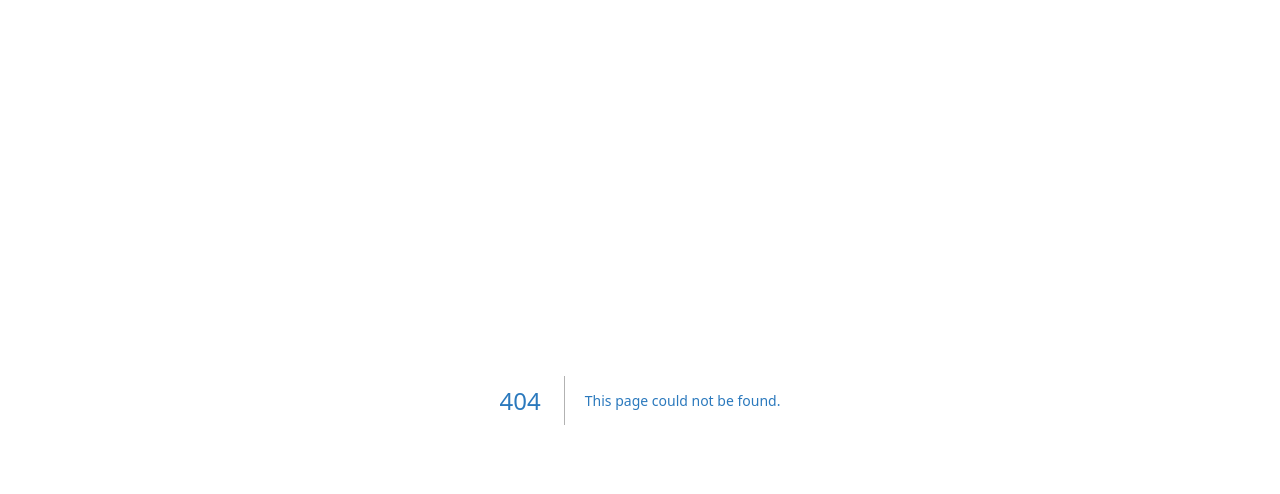
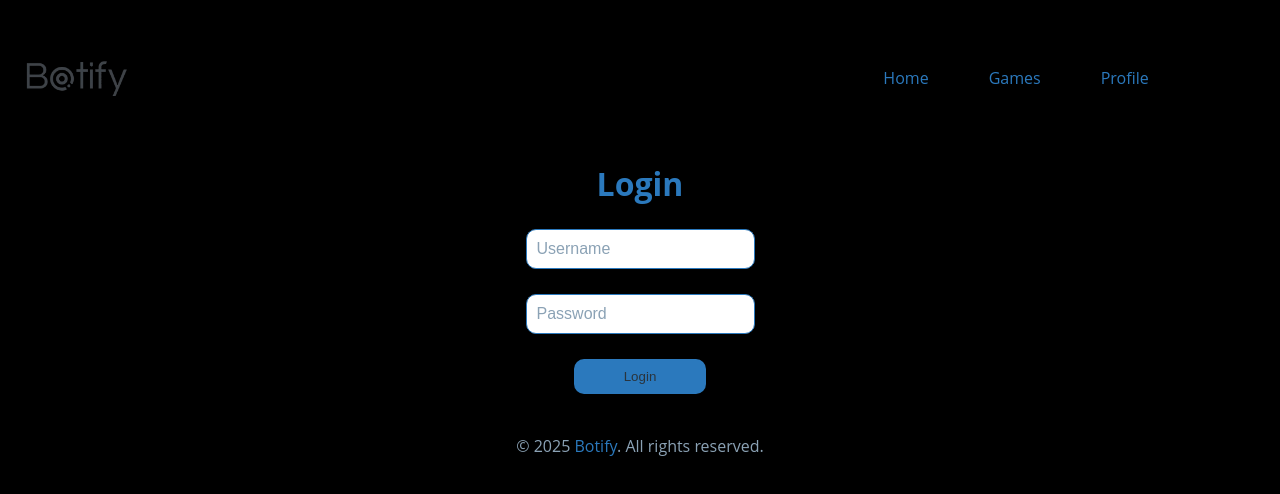
Before and after one commit to jamesql/AIChatRoom, a Next.js app in the folder React/: page /login in a window 1280 px wide. Before the commit this address had no page. Shown: the top 494 px of the page. Built offline with nearby package versions, Linux system fonts and the light colour scheme.

Commit message:
Implement login and registration pages with API integration and styling

```diff
--- /dev/null
+++ b/React/pages/login.tsx
@@ -0,0 +1,49 @@
+import React, { useState } from "react";
+import NavigationBar from "@/components/NavigationBar";
+import classes from "../styles/login.module.css";
+import Footer from "@/components/Footer";
+import ApiClient from "@/util/api";
+
+export default function login() {
+    const [username, setUsername] = useState("");
+    const [password, setPassword] = useState("");
+
+    const handleSubmit = async (e: React.FormEvent) => {
+        e.preventDefault();
+
+        if (username && password) {
+            ApiClient.getInstance()
+            .login(username, password)
+            .then((res) => {
+                if (res.status === 200) {
+                    const { accessToken, refreshToken } = res.data;
+                    localStorage.setItem("accessToken", accessToken);
+                    localStorage.setItem("refreshToken", refreshToken);
+                    window.location.href = "/dashboard";
+                } else {
+                    console.error("Login failed");
+                }
+            }).catch((err) => {
+                console.error(err);
+            });
+        }
+
+    }
+
+    return (
+        <div className={classes.container}>
+            <NavigationBar authButtons={false} />
+                <div className={classes.form_container}>
+                    <h1>Login</h1>
+                    <form onSubmit={handleSubmit}>
+                        <div className={classes.input_group}>
+                        <input type="text" placeholder="Username" onChange={(e) => setUsername(e.target.value)} required />
+                        <input type="password" placeholder="Password" onChange={(e) => setPassword(e.target.value)} required />
+                        <button type="submit">Login</button>
+                        </div>
+                    </form>
+                </div>
+            <Footer />
+        </div>
+    )
+};
--- /dev/null
+++ b/React/styles/login.module.css
@@ -0,0 +1,62 @@
+.container {
+    background: var(--color-full-white);
+    font-family: "Open Sans", sans-serif;
+    color: var(--color-full-white);
+    display: flex;
+    flex-direction: column;
+}
+
+.form_container {
+    display: flex;
+    flex-direction: column;
+    justify-content: center;
+    align-items: center;
+    width: 100%;
+}
+
+.form_container .input_group {
+    display: flex;
+    flex-direction: column;
+    justify-content: center;
+    align-items: center;
+    width: 100%;
+    margin: 0 auto;
+    padding: 0 20px;
+    gap: 25px;
+    margin-bottom: 20px;
+    border-radius: 10px;
+    margin-top: 20px;
+}
+
+.input_group input {
+    width: 100%;
+    padding: 10px;
+    border-radius: 10px;
+    border: 1px solid var(--ucla-blue);
+    font-size: 16px;
+    color: var(--color-dark-gray);
+    transition: all 0.3s ease;
+}
+
+.input_group input:focus {
+    border: 1px solid var(--ucla-blue);
+    outline: none;
+    box-shadow: 0 0 5px var(--ucla-blue);
+    outline: 2px solid var(--color-blue);
+    outline-offset: -2px;
+    background-color: var(--color-light-blue);
+}
+.input_group input::placeholder {
+    color: var(--color-light-gray);
+}
+.input_group input:disabled {
+    background-color: var(--color-light-gray);
+    cursor: not-allowed;
+}
+
+.input_group button {
+    padding: 10px 50px;
+    border-radius: 10px;
+    border: none;
+
+}
--- /dev/null
+++ b/React/styles/register.module.css
@@ -0,0 +1,62 @@
+.container {
+    background: var(--color-full-white);
+    font-family: "Open Sans", sans-serif;
+    color: var(--color-full-white);
+    display: flex;
+    flex-direction: column;
+}
+
+.form_container {
+    display: flex;
+    flex-direction: column;
+    justify-content: center;
+    align-items: center;
+    width: 100%;
+}
+
+.form_container .input_group {
+    display: flex;
+    flex-direction: column;
+    justify-content: center;
+    align-items: center;
+    width: 100%;
+    margin: 0 auto;
+    padding: 0 20px;
+    gap: 25px;
+    margin-bottom: 20px;
+    border-radius: 10px;
+    margin-top: 20px;
+}
+
+.input_group input {
+    width: 100%;
+    padding: 10px;
+    border-radius: 10px;
+    border: 1px solid var(--ucla-blue);
+    font-size: 16px;
+    color: var(--color-dark-gray);
+    transition: all 0.3s ease;
+}
+
+.input_group input:focus {
+    border: 1px solid var(--ucla-blue);
+    outline: none;
+    box-shadow: 0 0 5px var(--ucla-blue);
+    outline: 2px solid var(--color-blue);
+    outline-offset: -2px;
+    background-color: var(--color-light-blue);
+}
+.input_group input::placeholder {
+    color: var(--color-light-gray);
+}
+.input_group input:disabled {
+    background-color: var(--color-light-gray);
+    cursor: not-allowed;
+}
+
+.input_group button {
+    padding: 10px 50px;
+    border-radius: 10px;
+    border: none;
+
+}
```
Also changed, not shown: React/pages/register.tsx (added, +52 -0 lines).
